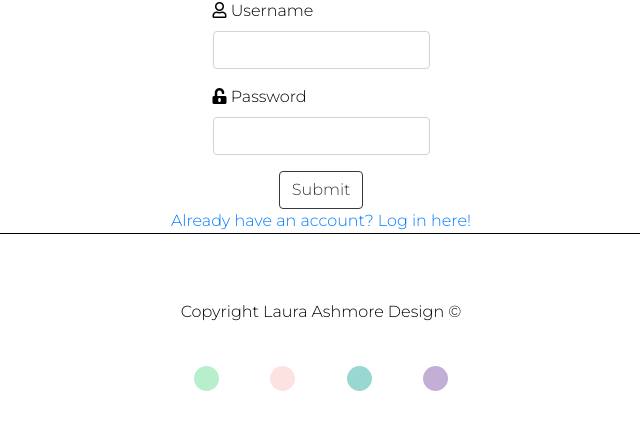
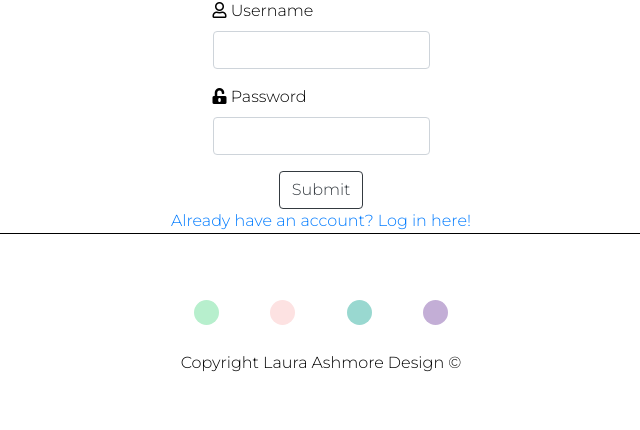
Before and after one commit to laura-ash/recipe-collection, a Flask app: page /register in a window 1280 px wide. Shown: the part 267-697 px from the top of the page, without its empty margins (319-959 px from the left). Run offline with Flask 2, Linux system fonts and the light colour scheme; some libraries are stand-ins or nearby versions.

Commit message:
Changed order of footer

```diff
--- a/static/css/style.css
+++ b/static/css/style.css
@@ -217,7 +217,7 @@ footer {
     align-items: center;
 }
 
-.footer-text {
+.dots {
     margin-bottom: 2%;
 }
 
--- a/templates/components/footer.html
+++ b/templates/components/footer.html
@@ -1,13 +1,13 @@
 
 <div class="row">
     <div class="vl-footer"></div>
-    <div class="col-sm-12 footer-flex footer-text">
-        <p> Copyright Laura Ashmore Design &copy; </p>
-    </div>
-    <div class="col-sm-12 footer-flex">
+    <div class="col-sm-12 footer-flex dots">
         <span class="dot dot-1"></span>
         <span class="dot dot-2"></span>
         <span class="dot dot-3"></span>
         <span class="dot dot-4"></span>
     </div>
+    <div class="col-sm-12 footer-flex">
+        <p> Copyright Laura Ashmore Design &copy; </p>
+    </div>
 </div>
--- a/templates/pages/auth.html
+++ b/templates/pages/auth.html
@@ -10,7 +10,6 @@
         {% else %}
             <a href="{{ url_for('login') }}">Already have an account? Log in here!</a>
         {% endif %}
-
     </div>
 
 {% endblock %}
```
